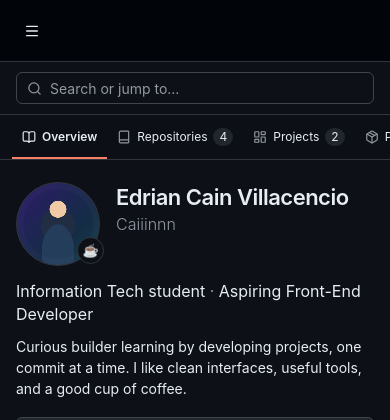
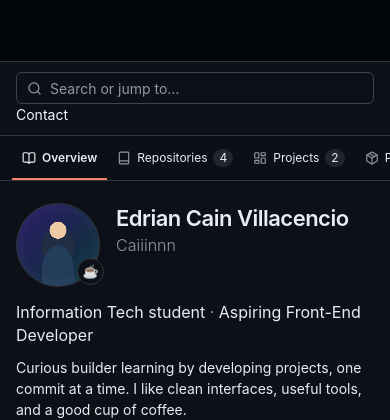
Before and after one commit to Caiiinnn/ed-portfolio, a Django app: page / in a window 390 px wide. Shown: the top 420 px of the page. Run offline with Django 5.2, Linux system fonts and the light colour scheme.

Commit message:
Update: minor fixes

```diff
--- a/myportfolio/static/myportfolio/css/style.css
+++ b/myportfolio/static/myportfolio/css/style.css
@@ -1133,6 +1133,10 @@
   text-align: center;
  }
 
+ .mobile-header-actions{
+  display: none;
+ }
+
 /*----- MEDIA QUERY CONFIG ----- */
 @media (max-width: 1000px) {
   .page-layout { grid-template-columns: 240px minmax(0,1fr); gap: 24px; }
@@ -1190,6 +1194,28 @@
   .contact-intro { padding-top: 0; }
   .contact-lead { max-width: 600px; }
 }
+
+@media (max-width: 760px){
+  .mobile-header-actions{
+    display: flex;
+    align-items: center;
+    gap: 16px;
+  }
+  .mobile-menu{
+    display: none !important;
+  }
+  .mobile-contact-link{
+    display: inline-flex;
+    align-items: center;
+    color: var(--text-color, #f0f6fc);
+    text-decoration: none;
+    font-size: 14px;
+    white-space: nowrap;
+  }
+  .mobile-contact-link:hover{
+    text-decoration: underline;
+  }
+}
 @media (max-width: 520px) {
   .contact-layout { width: calc(100% - 32px); padding-top: 28px; }
   .contact-intro h1 { font-size: 34px; letter-spacing: -1px; }
--- a/myportfolio/static/myportfolio/js/script.js
+++ b/myportfolio/static/myportfolio/js/script.js
@@ -53,6 +53,7 @@
       window.scrollTo({ top: 0, behavior: "smooth" });
     } else {
       event.preventDefault();
+      showToast(`${link.textContent.trim()} is a demo navigation item.`);
     }
   }));
   const initial = location.hash.replace("#", "");
@@ -135,8 +136,8 @@
     ...repoCards.map(card => ({ name: card.dataset.name, description: card.dataset.description, type: "Repository", icon: "book-marked", tab: "repositories" })),
     { name: "React", description: "JavaScript UI library", type: "Tech stack", icon: "code", tab: "overview" },
     { name: "Python", description: "Programming language", type: "Tech stack", icon: "code", tab: "overview" },
-    { name: "Student Productivity Suite", description: "Project in progress", type: "Project", icon: "layout-dashboard", tab: "projects" },
-    { name: "Campus Sustainability Map", description: "Project prototype", type: "Project", icon: "layout-dashboard", tab: "projects" },
+    { name: "Photo Gallery", description: "Project in progress", type: "Project", icon: "layout-dashboard", tab: "projects" },
+    { name: "Library Management", description: "Project prototype", type: "Project", icon: "layout-dashboard", tab: "projects" },
     { name: "Achievements", description: "Badges and milestones", type: "Profile", icon: "award", tab: "overview" }
   ];
   function openSearch() {
@@ -235,22 +236,4 @@
     if (window.lucide) window.lucide.createIcons();
     renderRepositories();
   });
-  const mobileMenuButton = document.querySelector(".mobile-menu");
-  const mobileNav = document.querySelector(".mobile-nav");
-    if(mobileMenuButton & mobileNav){
-      mobileMenuButton.addEventListener("click", () => {
-        const isOpen = mobileNav.classList.toggle("open");
-
-        mobileMenuButton.setAttribute("aria-expanded", isOpen);
-        mobileNav.setAttribute("aria-hidden", !isOpen);
-      })
-
-      mobileNav.querySelectorAll("a").forEach(link => {
-        link.addEventListener("click", () => {
-          mobileNav.classList.remove("open");
-          mobileMenuButton.setAttribute("aria-expanded", "false");
-          mobileNav.setAttribute("aria-hidden", "true");
-        })
-      })
-    }
 });
--- a/myportfolio/templates/myportfolio/home.html
+++ b/myportfolio/templates/myportfolio/home.html
@@ -13,7 +13,6 @@
 <body>
   <header class="global-header">
     <div class="header-left">
-      <button class="icon-button mobile-menu" aria-label="Open menu"><i data-lucide="menu"></i></button>
       <a class="github-mark" href="#" aria-label="Home"><i data-lucide="github"></i></a>
       <button class="search-box" id="search-focus" aria-label="Search repositories">
         <i data-lucide="search"></i><span>Type <kbd>/</kbd> to search</span><span class="search-slash">⌘ K</span>
@@ -29,6 +28,7 @@
 
   <div class="mobile-search-wrap">
     <button class="search-box mobile-search" id="mobile-search-focus"><i data-lucide="search"></i><span>Search or jump to...</span></button>
+    <a href="{% url 'contact' %}" class="mobile-contact-link">Contact</a>
   </div>
 
   <div class="profile-tabs-wrap">
@@ -118,22 +118,22 @@
           <a href="#repositories" data-tab-link="repositories">Customize your pins</a>
         </div>
         <div class="repo-grid" id="repo-grid">
-          <article class="repo-card" data-name="studybuddy" data-description="A simple aim training project to practice and improve aiming accuracy, precision, and reaction time.">
+          <article class="repo-card" data-name="AimLAB" data-description="A simple aim training project to practice and improve aiming accuracy, precision, and reaction time.">
             <div class="repo-title"><i data-lucide="book-marked"></i><a href="https://caiiinnn.github.io/aimlab.github.io/" class="repo-link">AimLab</a><span class="public-pill">Public</span></div>
             <p>A simple aim training project to practice and improve aiming accuracy, precision, and reaction time.</p>
             <div class="repo-meta"><span><i class="language-dot html-dot"></i>HTML</span><span><i class="language-dot css-dot"></i>CSS</span><span><i class="language-dot js-dot"></i>JavaScript</span></div>
           </article>
-          <article class="repo-card" data-name="campus-connect" data-description="A Web blog about enviroment, promoting awareness, sustianability, and eco-friendly practices.">
+          <article class="repo-card" data-name="EnviroBlog" data-description="A Web blog about enviroment, promoting awareness, sustianability, and eco-friendly practices.">
             <div class="repo-title"><i data-lucide="book-marked"></i><a href="https://caiiinnn.github.io/blog.github.io/" class="repo-link">EnviroBlog</a><span class="public-pill">Public</span></div>
             <p>A Web blog about enviroment, promoting awareness, sustianability, and eco-friendly practices.</p>
             <div class="repo-meta"><span><i class="language-dot html-dot"></i>HTML</span><span><i class="language-dot css-dot"></i>CSS</span><span><i class="language-dot js-dot"></i>JavaScript</span></div>
           </article>
-          <article class="repo-card" data-name="pixel-weather" data-description="A Django-based task management application for organizing tasks and tracking progress.">
+          <article class="repo-card" data-name="TaskManager" data-description="A Django-based task management application for organizing tasks and tracking progress.">
             <div class="repo-title"><i data-lucide="book-marked"></i><a href="https://github.com/Caiiinnn/task-manager" class="repo-link">TaskManager</a><span class="public-pill">Public</span></div>
             <p>A Django-based task management application for organizing tasks and tracking progress.</p>
             <div class="repo-meta"><span><i class="language-dot py-dot"></i>Django</span><span><i class="language-dot html-dot"></i>HTML</span><span><i class="language-dot css-dot"></i>CSS</span><span><i class="language-dot js-dot"></i>JavaScript</span></div>
           </article>
-          <article class="repo-card" data-name="expense-tracker" data-description="An educational platform for disaster awareness, preparedness, and emergency safety.">
+          <article class="repo-card" data-name="DisastLearn" data-description="An educational platform for disaster awareness, preparedness, and emergency safety.">
             <div class="repo-title"><i data-lucide="book-marked"></i><a href="https://caiiinnn.github.io/DisastLearnWeb/" class="repo-link">DisastLearn</a><span class="public-pill">Public</span></div>
             <p>An educational platform for disaster awareness, preparedness, and emergency safety.</p>
             <div class="repo-meta"><span><i class="language-dot html-dot"></i>HTML</span><span><i class="language-dot css-dot"></i>CSS</span></div>
```
